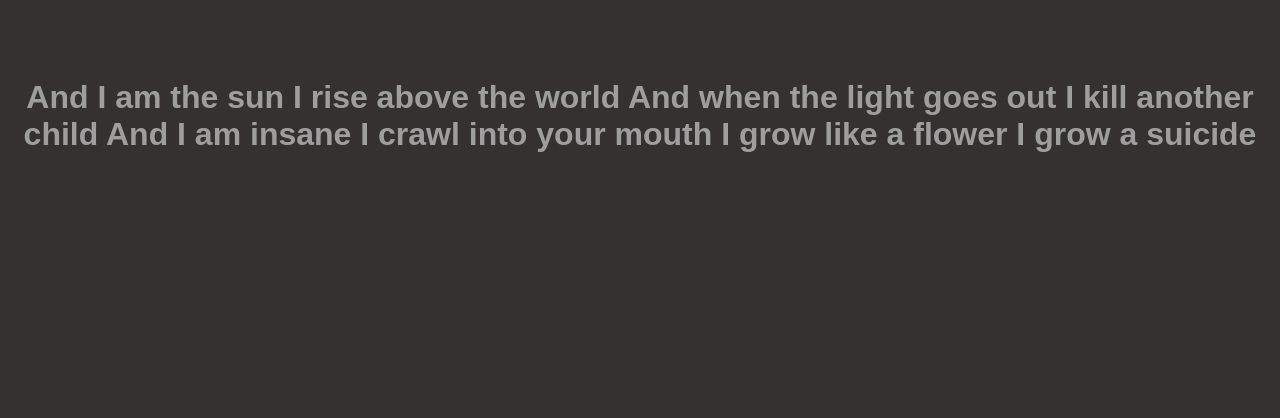
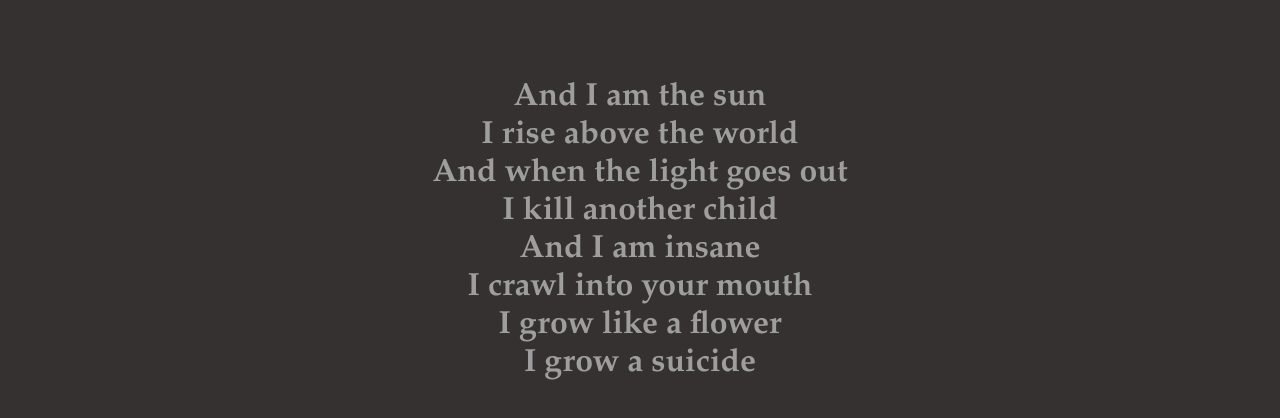
Before and after one commit to illaluktande/illaluktande.github.io, a plain HTML site: page index.html in a window 1280 px wide. Drawn offline with Linux system fonts and the light colour scheme.

Commit message:
changed font of main

```diff
--- a/index.html
+++ b/index.html
@@ -5,7 +5,7 @@
     </head>
     <style>
     body {
-      font-family: Arial, sans-serif;
+      font-family: Garamond;
       text-align: center;
       padding-top: 50px;
       background: #353131;
@@ -16,13 +16,13 @@
   </style>
     <body>
         <h1>
-            And I am the sun
-            I rise above the world
-            And when the light goes out
-            I kill another child
-            And I am insane
-            I crawl into your mouth
-            I grow like a flower
+            And I am the sun<br>
+            I rise above the world<br>
+            And when the light goes out<br>
+            I kill another child<br>
+            And I am insane<br>
+            I crawl into your mouth<br>
+            I grow like a flower<br>
             I grow a suicide</h1>
     </body>
 </html>
```
